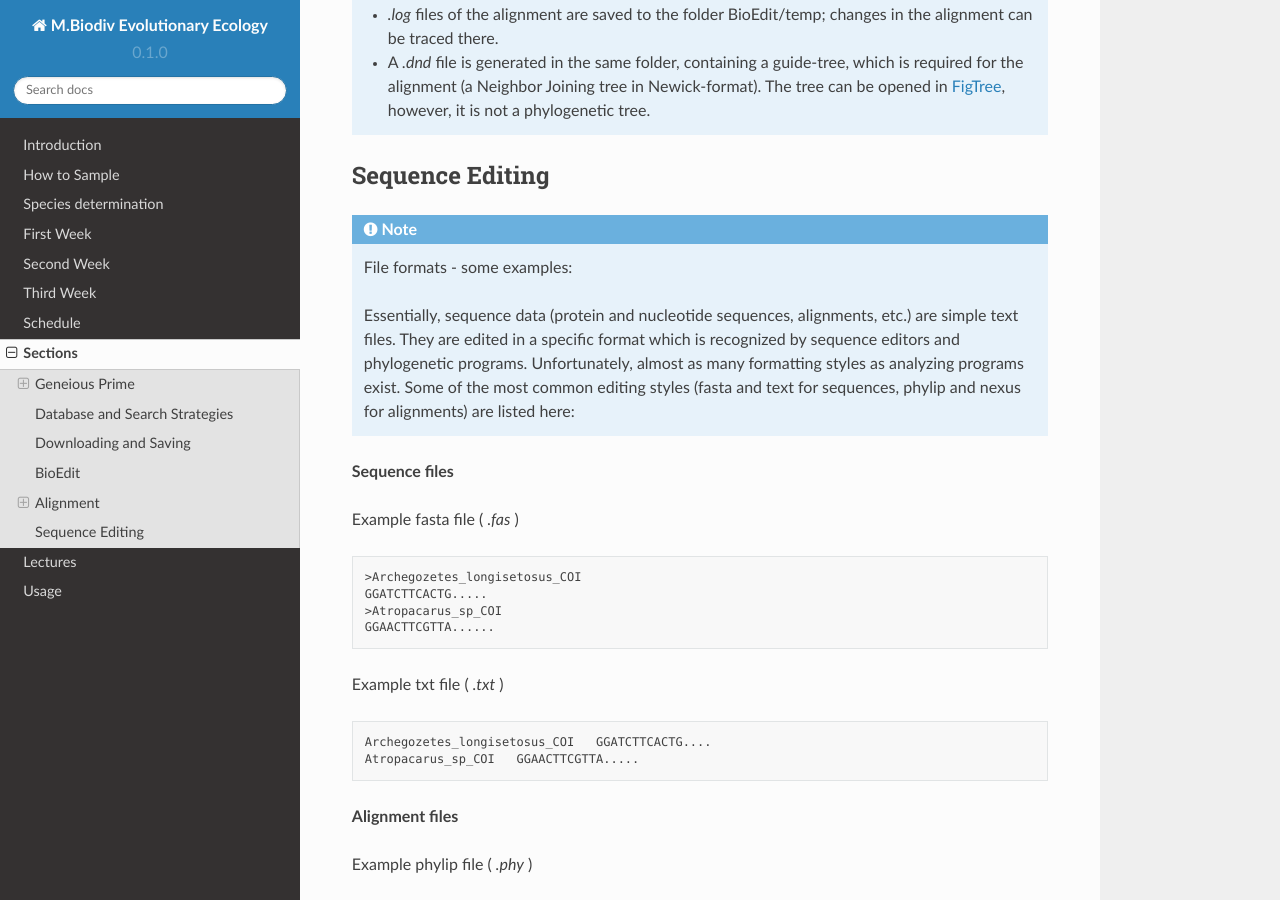
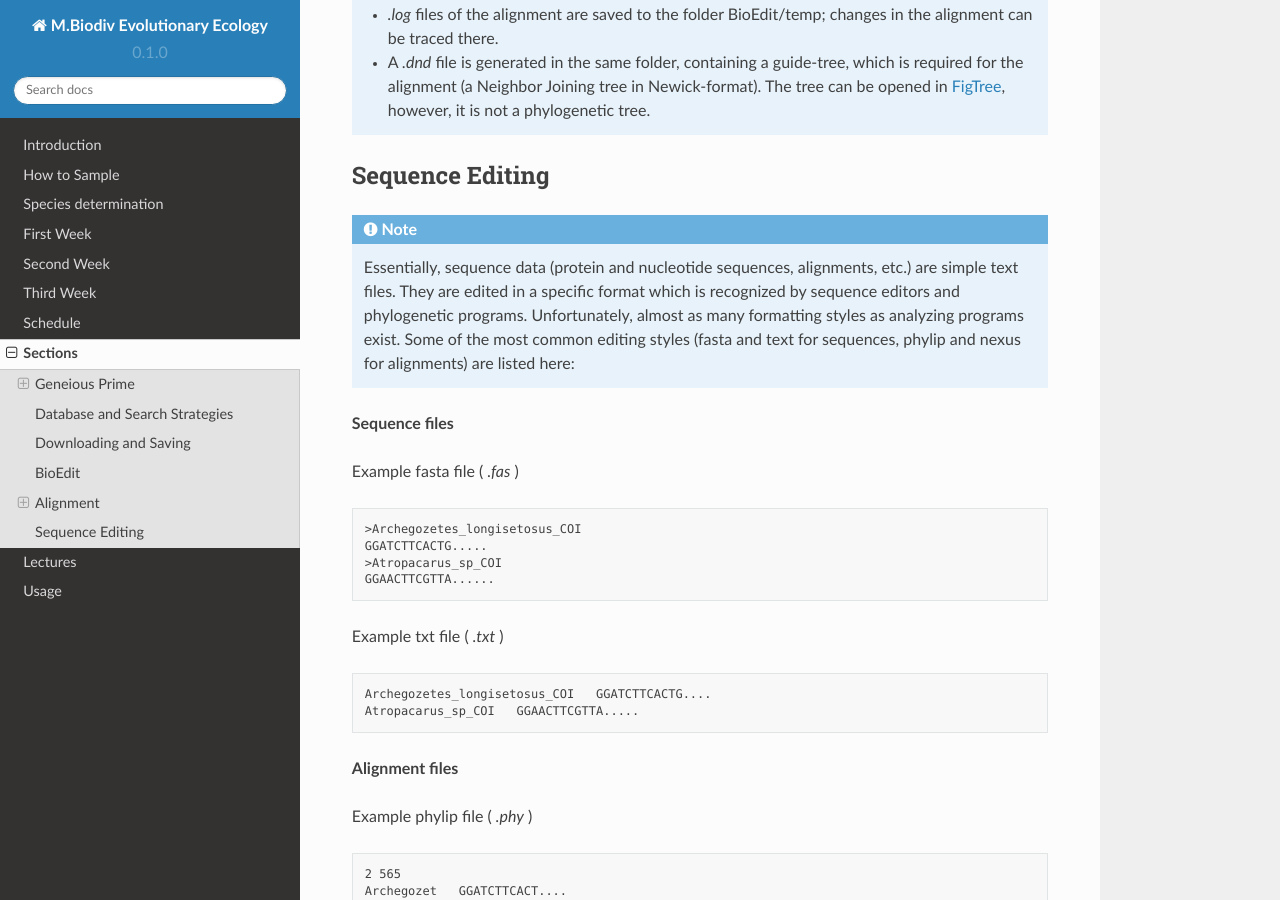
Before and after one commit to bheimbu/evolutionary_ecology, a Sphinx documentation site: the page built from docs/source/section.rst, in a window 1280 px wide and 900 px high, scrolled down 17170 px. Built offline with Sphinx 7.4.7 and the Read the Docs theme 2.0.0, drawn with Linux system fonts in a browser that asks for light colours.

Commit message:
Update section.rst

```diff
--- a/docs/source/section.rst
+++ b/docs/source/section.rst
@@ -304,8 +304,6 @@ Sequence Editing
 ----------------
 
 .. note::
-  File formats - some examples:
-
   Essentially, sequence data (protein and nucleotide sequences, alignments, etc.) are simple text files. They are edited in a specific format which is recognized by sequence editors and phylogenetic programs. Unfortunately, almost as many formatting styles as analyzing programs exist. Some of the most common editing styles (fasta and text for sequences, phylip and nexus for alignments) are listed here:
 
 **Sequence files**
```
